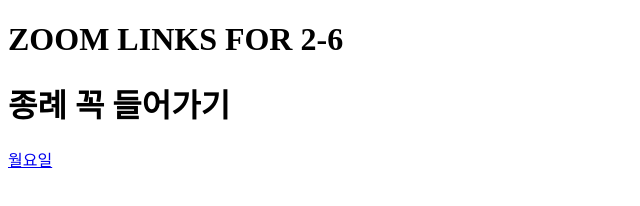
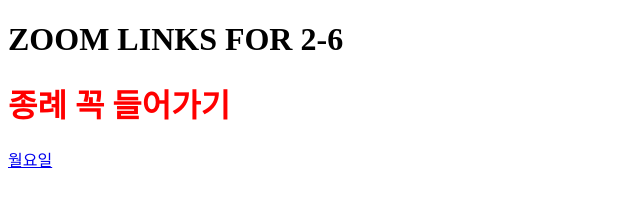
Before and after one commit to eunsu28/zoom-link, a plain HTML site: page index.html in a window 1280 px wide. Shown: the whole page, without its empty margins (0-640 px from the left). Drawn offline with Linux system fonts and the light colour scheme.

Commit message:
mistake fixed

```diff
--- a/index.html
+++ b/index.html
@@ -8,7 +8,7 @@
 </head>
 <body>
     <h1>ZOOM LINKS FOR 2-6</h1>
-    <h1 style="font-color: red;">종례 꼭 들어가기</h1>
+    <h1 style="color: red;">종례 꼭 들어가기</h1>
     <a href="/mon">월요일</a>
 </body>
 </html>
```
